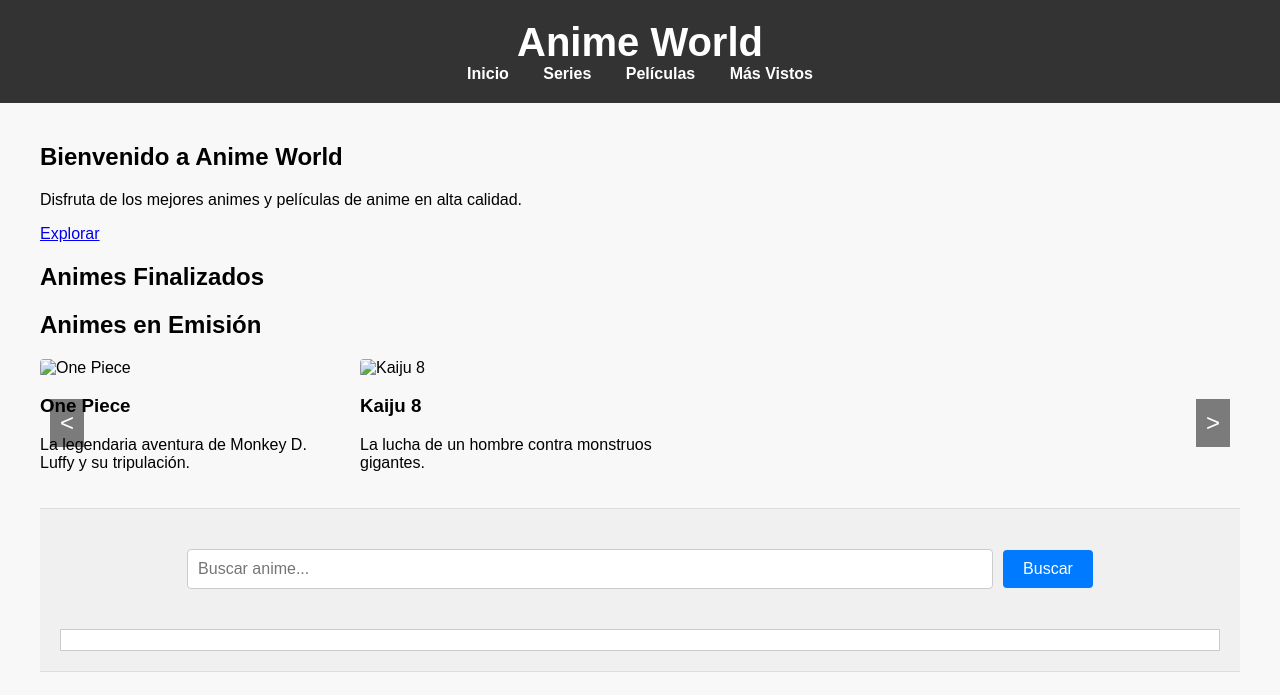
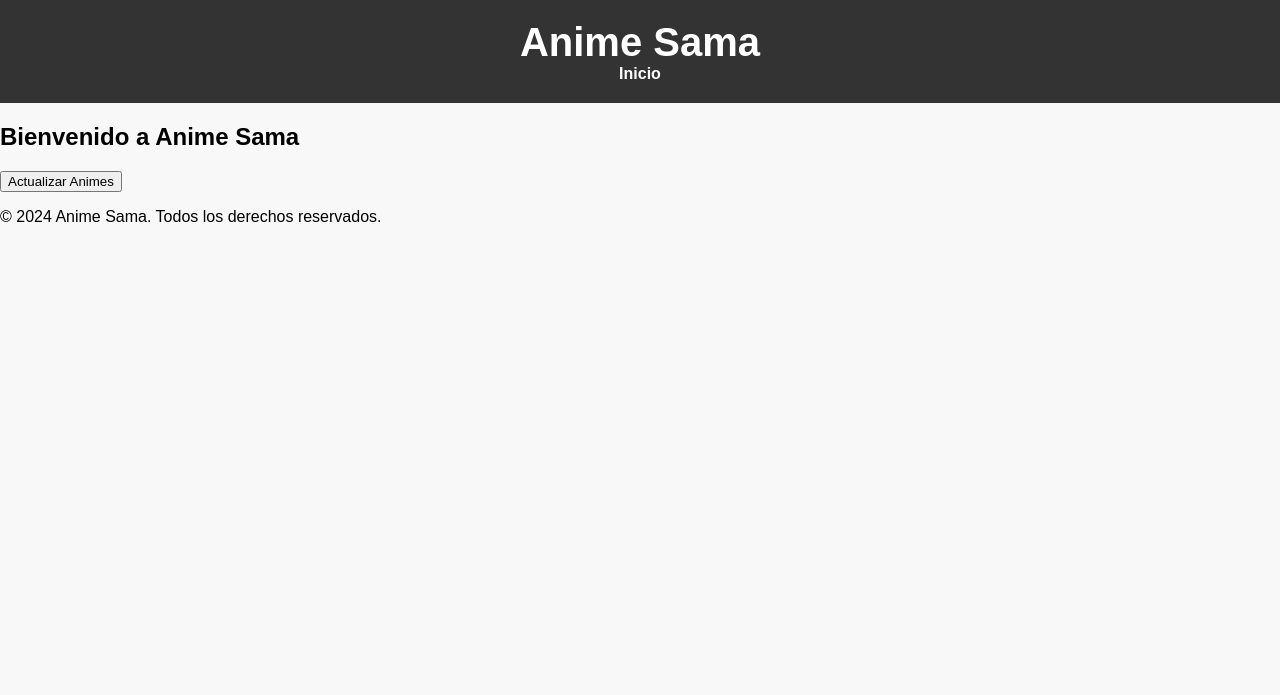
Before and after one commit to Hackerkinglinux/Animes, a plain HTML site: page index.html in a window 1280 px wide. Drawn offline with Linux system fonts and the light colour scheme; files that its build step writes are made by us from their sources.

Commit message:
Update index.html

```diff
--- a/index.html
+++ b/index.html
@@ -3,55 +3,25 @@
 <head>
     <meta charset="UTF-8">
     <meta name="viewport" content="width=device-width, initial-scale=1.0">
-    <title>Anime World</title>
-    <link rel="stylesheet" href="styles.css"> <!-- Asegúrate de que este enlace apunte a tu archivo CSS -->
+    <title>Anime Sama</title>
+    <link rel="stylesheet" href="styles/styles.css">
 </head>
 <body>
     <header>
-        <h1>Anime World</h1>
+        <h1>Anime Sama</h1>
         <nav>
-            <a href="#">Inicio</a>
-            <a href="#">Series</a>
-            <a href="#">Películas</a>
-            <a href="#">Más Vistos</a>
+            <a href="index.html">Inicio</a>
         </nav>
     </header>
-    <div class="container">
-        <h2>Bienvenido a Anime World</h2>
-        <p>Disfruta de los mejores animes y películas de anime en alta calidad.</p>
-        <a href="#">Explorar</a>
-        <section>
-            <h2>Animes Finalizados</h2>
-            <!-- Contenido de Animes Finalizados -->
-        </section>
-        <section>
-            <h2>Animes en Emisión</h2>
-            <div class="carousel-container">
-                <button class="carousel-prev">&lt;</button>
-                <div class="carousel">
-                    <div class="carousel-item">
-                        <img src="onepiece.jpg" alt="One Piece">
-                        <h3>One Piece</h3>
-                        <p>La legendaria aventura de Monkey D. Luffy y su tripulación.</p>
-                    </div>
-                    <div class="carousel-item">
-                        <img src="kaiju8.jpg" alt="Kaiju 8">
-                        <h3>Kaiju 8</h3>
-                        <p>La lucha de un hombre contra monstruos gigantes.</p>
-                    </div>
-                    <!-- Agrega más elementos del carrusel según sea necesario -->
-                </div>
-                <button class="carousel-next">&gt;</button>
-            </div>
-        </section>
-        <section class="buscador">
-            <div class="container">
-                <input type="text" id="searchInput" placeholder="Buscar anime...">
-                <button id="searchButton">Buscar</button>
-            </div>
-            <div id="results"></div>
-        </section>
-    </div>
-    <script src="scripts.js"></script> <!-- Asegúrate de que este enlace apunte a tu archivo JS -->
+    <main>
+        <h2>Bienvenido a Anime Sama</h2>
+        <button id="updateAnimeBtn">Actualizar Animes</button>
+        <div id="animeList"></div>
+    </main>
+    <footer>
+        <p>&copy; 2024 Anime Sama. Todos los derechos reservados.</p>
+    </footer>
+
+    <script src="scripts/web-ia.js"></script>
 </body>
 </html>
```
